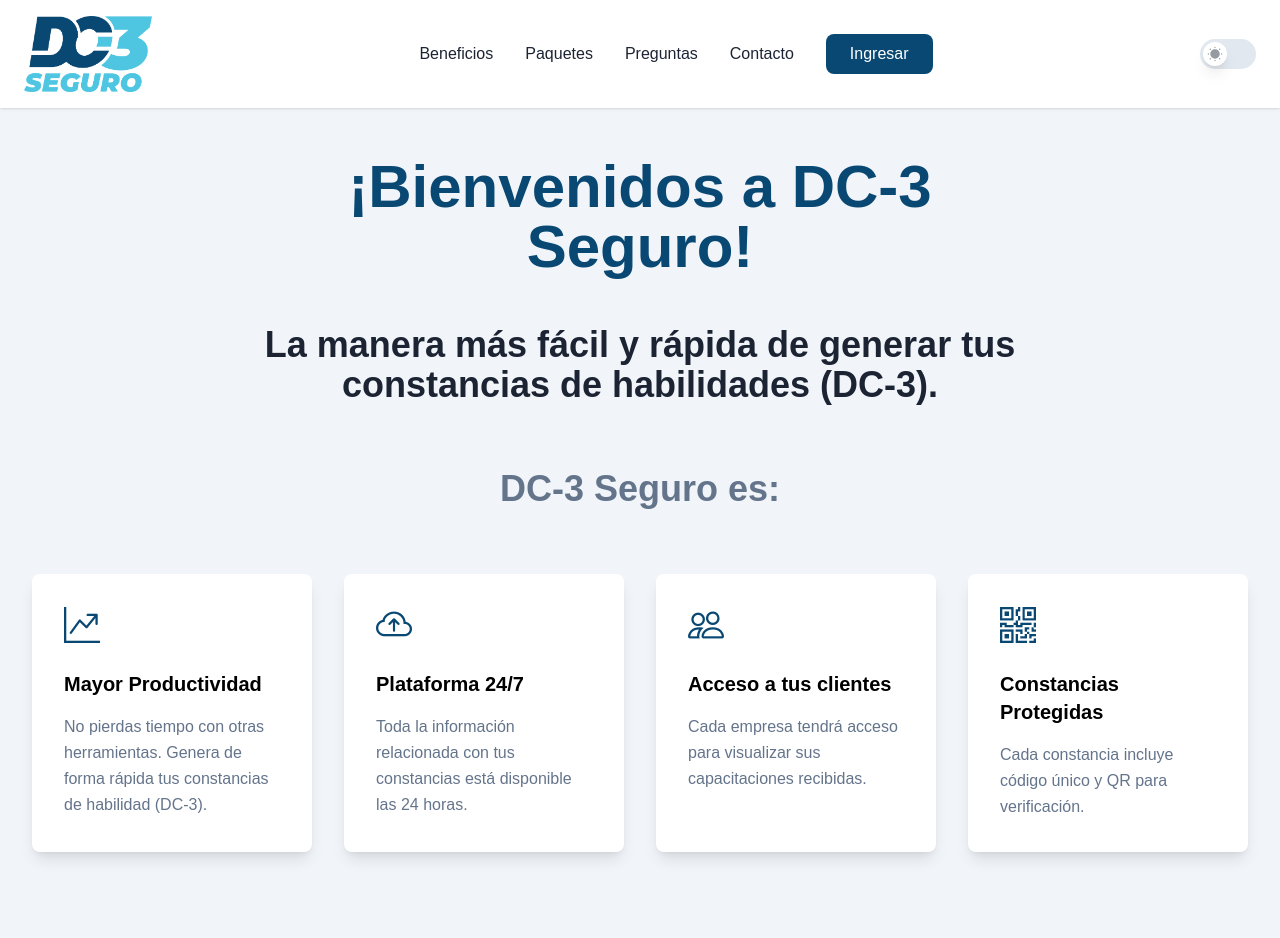
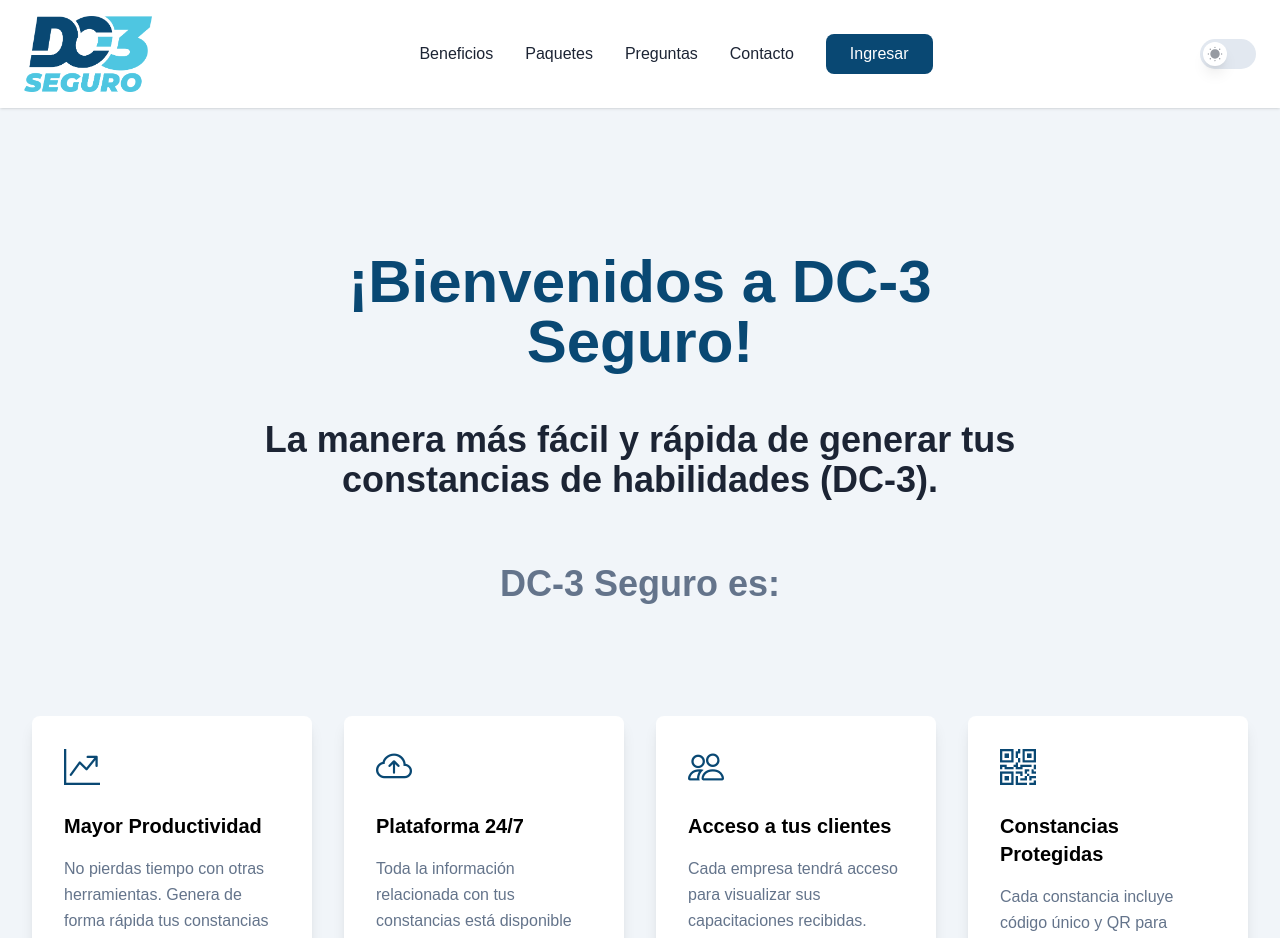
Before and after one commit to JoshuaDeveloper25/DC3-SEGURO, a Next.js app: page / in a window 1280 px wide. Shown: the top 938 px of the page. Before the commit the page ends 908 px from the top, so only its background shows below. Built offline with nearby package versions, Linux system fonts and the light colour scheme.

Commit message:
Refactor Header and SubHeader components; adjust layout and spacing for improved aesthetics

```diff
--- a/src/components/Home/Header/index.jsx
+++ b/src/components/Home/Header/index.jsx
@@ -2,8 +2,8 @@
 
 const Header = () => {
   return (
-    <header className="container mx-auto px-6 md:px-8 h-screen pb-36">
-      <div className="flex justify-center items-center min-h-[71%]">
+    <header className="container mx-auto px-6 md:px-8 py-36">
+      <div className="flex justify-center items-center">
         <div className="max-w-[800px] mx-auto text-center md:space-y-12 space-y-4">
           <h1 className="text-[#094873] text-4xl sm:text-5xl md:text-6xl font-[600]">
             ¡Bienvenidos a DC-3 Seguro!
--- a/src/components/Home/SubHeader/index.jsx
+++ b/src/components/Home/SubHeader/index.jsx
@@ -2,7 +2,7 @@
 
 const SubHeader = () => {
   return (
-    <section className="grid grid-cols-1 md:grid-cols-4 gap-8">
+    <section className="grid grid-cols-1 md:grid-cols-4 gap-8 mt-24">
       <div className="p-8 bg-white dark:bg-[#24303f] rounded-lg shadow-lg transform transition-all duration-300 hover:shadow-xl hover:bg-[#0948730d] hover:bg-opacity-5 dark:hover:bg-[#0948731a] dark:hover:bg-opacity-10">
         <div className="text-[#094873] text-4xl mb-6 transform transition-transform duration-300 group-hover:scale-110">
           <i className="bi-graph-up-arrow"></i>
```
